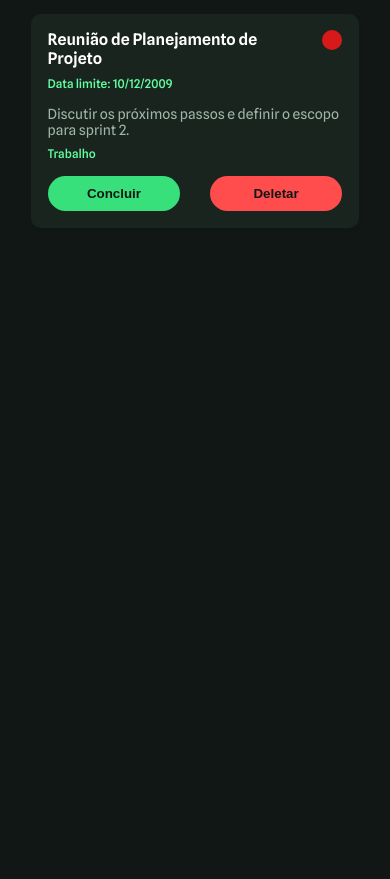
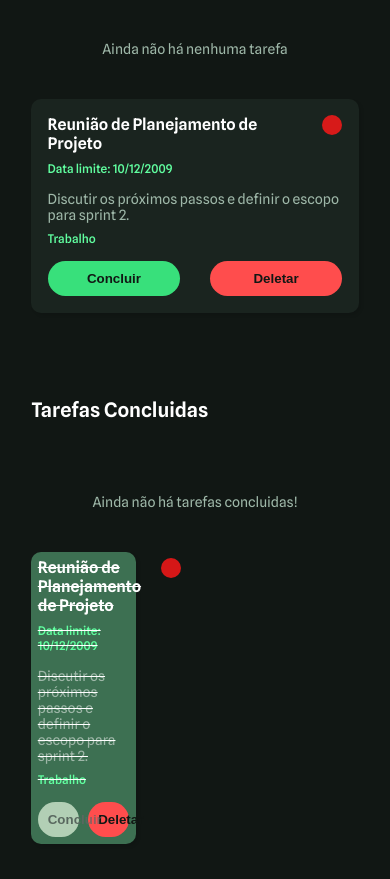
Before and after one commit to DigoCast/TaskMaster, a plain HTML site: page index.html in a window 390 px wide. Shown: the part 677-1556 px from the top of the page. Before the commit the page ends 940 px from the top, so only its background shows below. Drawn offline with Linux system fonts and the light colour scheme.

Commit message:
feat: add concluded task card and session

```diff
--- a/css/style.css
+++ b/css/style.css
@@ -1,30 +1,14 @@
-:root {
-  --foreground: #ffffff;
-  --background: #111714;
-  --primary: #38e07b;
-  --primary-foreground: #111714;
-  --secondary: #29382f;
-  --secondary-foreground: #9eb7a8;
-  --card: #1a241f;
-  --card-foreground: #ffffff;
-  --border: #29382f;
-  --input: #29382f;
-  --ring: #61ffa0;
-  --high-priority: #ff4d4d;
-  --red-ring: #fd1818d5;
-  --medium-priority: #eab308;
-}
-
 [data-theme="light"] {
   --foreground: #111714;
-  --background: #F8F9FA;
+  --background: #f8f9fa;
   --primary: #38e07b;
   --primary-foreground: #242628;
   --secondary: #e8edf7;
-  --secondary-foreground: #282d2a;
-  --card: #f2f4f7;
+  --secondary-foreground: #494d4b;
+  --card: #f1f2f5;
   --card-foreground: #ffffff;
-  --border: #D1D5DB;
+  --card-concluded: #affdce75;
+  --border: #d1d5db;
   --input: #29382f;
   --ring: #09b04c;
   --high-priority: #ff4d4d;
@@ -41,6 +25,7 @@
   --secondary-foreground: #9eb7a8;
   --card: #1a241f;
   --card-foreground: #ffffff;
+  --card-concluded: #71db9b75;
   --border: #29382f;
   --input: #29382f;
   --ring: #61ffa0;
@@ -107,7 +92,7 @@ header {
   }
 }
 
-#darkmode-ico{
+#darkmode-ico {
   display: none;
 }
 
@@ -193,7 +178,7 @@ textarea {
     background-color: var(--ring);
   }
 
-  &:active{
+  &:active {
     transform: scale(0.97);
   }
 }
@@ -297,7 +282,7 @@ textarea {
   transition: width 0.3s ease-in-out;
   box-sizing: border-box;
   margin-bottom: 15px;
-  box-shadow: rgba(0, 0, 0, 0.05) 2.4px 2.4px 3.2px;
+  box-shadow: rgba(0, 0, 0, 0.1) 2.4px 2.4px 3.2px;
 }
 
 .taskTitle {
@@ -321,11 +306,11 @@ h3 {
   flex-shrink: 0;
 }
 
-.tooltip-medium{
+.tooltip-medium {
   background-color: var(--medium-priority);
 }
 
-.tooltip-low{
+.tooltip-low {
   background-color: var(--primary);
 }
 
@@ -411,9 +396,53 @@ h3 {
   &:hover {
     background-color: var(--red-ring);
   }
-  &:active{
+  &:active {
     transform: scale(0.97);
   }
+}
+
+.container-conclued-task {
+  padding: 0 4%;
+}
+
+.default-message {
+  height: 100px;
+  color: var(--secondary-foreground);
+  display: flex;
+  justify-content: center;
+  align-items: center;
+  font-size: 14px;
+}
+
+.card-concluded-task{
+  display: flex;
+  flex-direction: column;
+  justify-content: space-between;
+  background-color: var(--card-concluded);
+  padding: 2%;
+  border-radius: 10px;
+  width: 32%;
+  min-width: 32%;
+  transition: width 0.3s ease-in-out;
+  box-sizing: border-box;
+  margin-bottom: 15px;
+  box-shadow: rgba(0, 0, 0, 0.1) 2.4px 2.4px 3.2px;
+}
+
+.card-concluded-task .upper{
+  text-decoration: line-through;
+}
+
+.concluded-button-conclu{
+  background-color: #e4f8df;
+  color: #666666;
+  cursor: not-allowed;
+  opacity: 0.7;
+  transform: none;
+  font-weight: 600;
+  width: 45%;
+  padding: 10px;
+  border-radius: 40px;
 }
 
 @media (max-width: 992px) {
@@ -423,22 +452,30 @@ h3 {
 }
 
 @media (max-width: 600px) {
-  main{
+  main {
     flex-direction: column;
   }
 
-  .right-container{
+  .right-container {
     width: 100%;
     overflow: visible;
   }
 
-  .left-container{
+  .left-container {
     width: 100%;
     overflow: visible;
     border: none;
   }
 
-  .container-myTasks{
+  .container-myTasks {
+    padding: 20px 8%;
+  }
+
+  .title-addTaks {
+    font-size: 20px;
+  }
+
+  .container-conclued-task {
     padding: 20px 8%;
   }
 
--- a/index.html
+++ b/index.html
@@ -105,7 +105,9 @@
               </div>
             </div>
           </div>
-
+          <div class="default-message">
+            <p>Ainda não há nenhuma tarefa<p>
+          </div>
           <ul class="container-tasks" id="container-tasks">
             <li class="card-task">
               <div class="upper">
@@ -123,10 +125,45 @@
               </div>
               <div class="task-card-buttons">
                 <button class="concluded-button">Concluir</button>
-                <button class="delete-button" onclick="deleteTask(this)">Deletar</button>
+                <button class="delete-button" onclick="deleteTask(this)">
+                  Deletar
+                </button>
               </div>
             </li>
           </ul>
+        </div>
+
+        <div class="container-conclued-task">
+          <div class="myTasks-header">
+            <h2 class="title-addTaks">Tarefas Concluidas</h2>
+          </div>
+          <div class="default-message">
+            <p>Ainda não há tarefas concluidas!</p>
+          </div>
+          <ul class="container-tasks" id="container-tasks">
+            <li class="card-concluded-task">
+              <div class="upper">
+                <div class="taskTitle">
+                  <h3>Reunião de Planejamento de Projeto</h3>
+                  <div class="tooltip">
+                    <span class="tooltiptext">Alta</span>
+                  </div>
+                </div>
+                <p class="task-date">Data limite: 10/12/2009</p>
+                <p class="task-description">
+                  Discutir os próximos passos e definir o escopo para sprint 2.
+                </p>
+                <p class="task-type">Trabalho</p>
+              </div>
+              <div class="task-card-buttons">
+                <button class="concluded-button-conclu">Concluir</button>
+                <button class="delete-button" onclick="deleteTask(this)">
+                  Deletar
+                </button>
+              </div>
+            </li>
+          </ul>
+
         </div>
       </div>
     </main>
--- a/js/main.js
+++ b/js/main.js
@@ -14,7 +14,8 @@ function addTask() {
 
   let taskDateDay = inputDate.split("-")[2];
   let taskDateMonth = inputDate.split("-")[1];
-  let taskDateYear = inputDate.split("-")[0]; //formatar data e salvar em uma variavel.
+  let taskDateYear = inputDate.split("-")[0];
+  let taskDateFormatted = `${taskDateDay}/${taskDateMonth}/${taskDateYear}`
 
   let newTask = document.createElement("li");
   newTask.classList.add("card-task");
@@ -26,7 +27,7 @@ function addTask() {
                   <span class="tooltiptext">${taskPriority}</span>
                 </div>
               </div>
-              <p class="task-date">Data limite:  ${taskDateDay}/${taskDateMonth}/${taskDateYear}</p>
+              <p class="task-date">Data limite: ${taskDateFormatted}</p>
               <p class="task-description">${taskDescription}</p>
               <p class="task-type">${taskType}</p>
               <div class="task-card-buttons">
```
